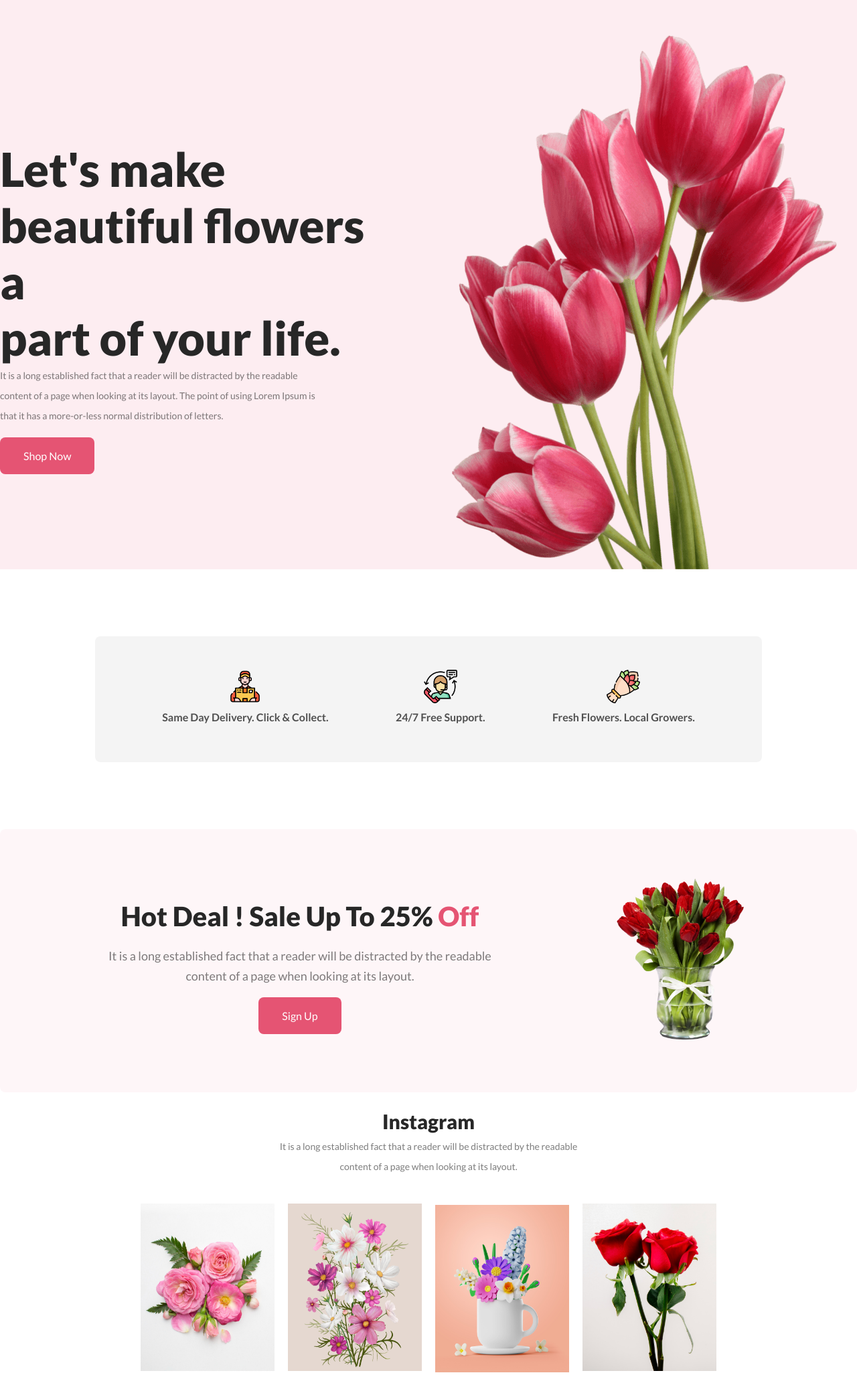
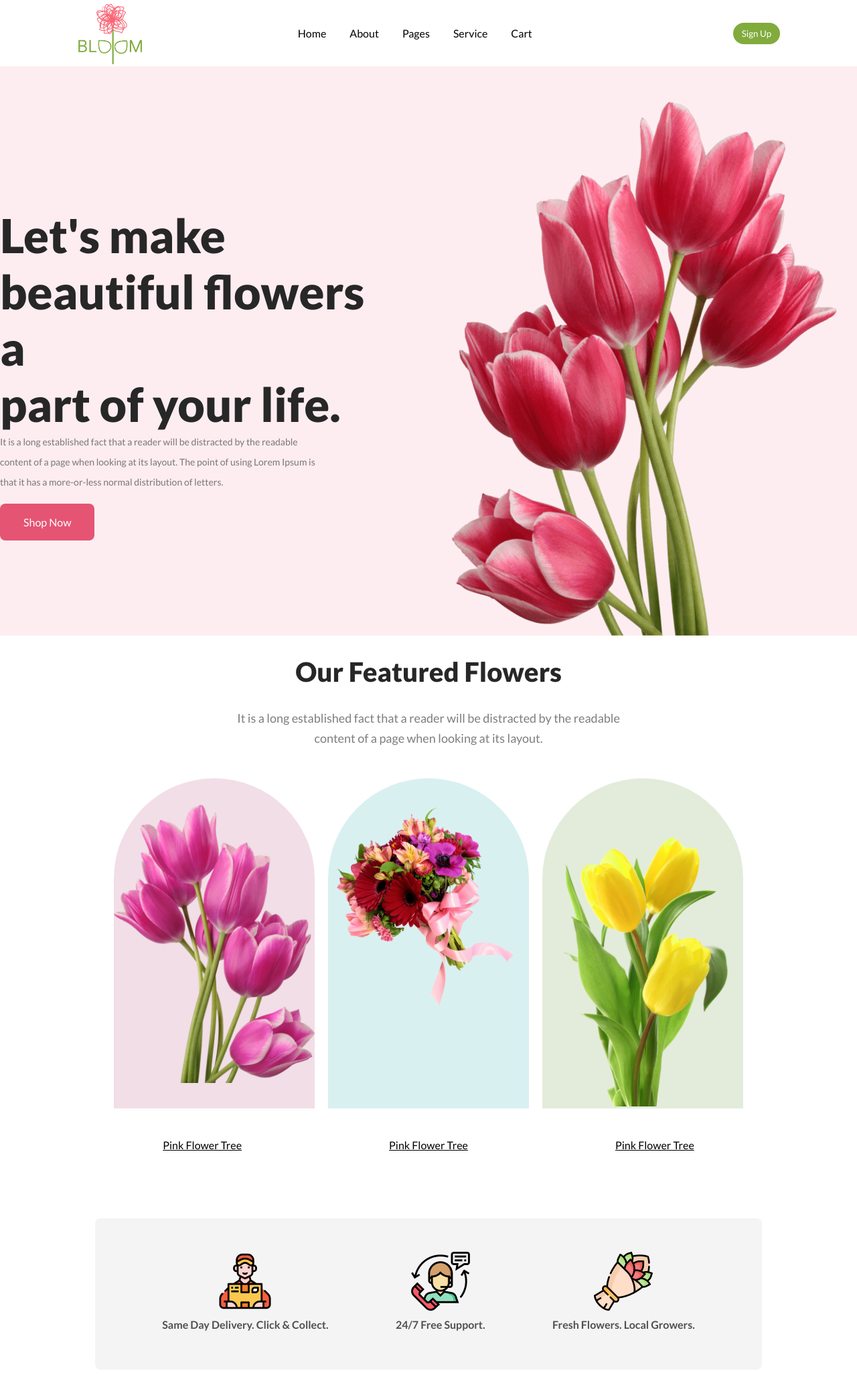
Before and after one commit to ForhadAhmed367423/flower-shop-assingment, a plain HTML site: page index.html in a window 1280 px wide. Shown: the top 2053 px of the page at 67% size. Drawn offline with Linux system fonts and the light colour scheme.

Commit message:
all done

```diff
--- a/index.html
+++ b/index.html
@@ -5,7 +5,7 @@
     <meta charset="UTF-8">
     <meta name="viewport" content="width=device-width, initial-scale=1.0">
     <title>Flower Shop</title>
-    <link rel="shortcut icon" href="https://cdn-icons-png.flaticon.com/512/809/809117.png" type="image/x-icon">
+    <link rel="shortcut icon" href="Flower Asset/image_2023_07_11T15_38_01_257Z.png" type="image/x-icon">
     <link rel="stylesheet" href="style.css">
     <link rel="preconnect" href="https://fonts.googleapis.com">
     <link rel="preconnect" href="https://fonts.gstatic.com" crossorigin>
@@ -15,6 +15,23 @@
 <body>
     <!-- header secction starts -->
     <header>
+        <nav>
+            <div class="nav-container">
+                <div class="nav-logo">
+                    <img class="nav-logo" src="Flower Asset/image_2023_07_11T15_38_01_257Z.png" alt="">
+                </div>
+                <div class="nav-item">
+                    <li><a href="" class="nav-item">Home</a></li>
+                    <li><a href="" class="nav-item">About</a></li>
+                    <li><a href="" class="nav-item">Pages</a></li>
+                    <li><a href="" class="nav-item">Service</a></li>
+                    <li><a href="" class="nav-item">Cart</a></li>
+                </div>
+                <div class="nav-btn">
+                    <button class="-btn">Sign Up</button>
+                </div>
+            </div>
+        </nav>
         <div class="header-container">
             <div class="header-right">
                 <h1 class="head-title">Let's make <br>beautiful flowers a <br> part of your life.</h1>
@@ -31,6 +48,29 @@
         </div>
     </header>
     <main>
+        <!-- bonus section start -->
+        <div class="bonus-head">
+            <h2 class="bonus-title">Our Featured Flowers</h2>
+            <p class="bonus-description">It is a long established fact that a reader will be distracted by the readable<br> content of a page when looking at its layout.</p>
+        </div>
+        <div class="bonus-container">
+            <div class="ractangle-one">
+                <img class="three" src="Flower Asset/pngwing 6.png" alt="">
+            </div>
+            <div class="ractangle-two">
+                <img class="three two" src="Flower Asset/pngwing 5.png" alt="">
+
+            </div>
+            <div class="ractangle-three">
+                <img class="three" src="Flower Asset/pngwing 7.png" alt="">
+            </div>
+        </div>
+        <div class="name-container">
+            <a class="name" href="">Pink Flower Tree</a>
+            <a class="name" href="">Pink Flower Tree</a>
+            <a class="name" href="">Pink Flower Tree</a>
+        </div>
+
         <!-- optional section starts -->
         <div class="optional-container">
             <div class="delivary-man">
--- a/style.css
+++ b/style.css
@@ -2,6 +2,47 @@
     font-family: 'Lato', sans-serif;
     margin: 0px;
     padding: 0px;
+}
+
+.nav-container {
+    display: flex;
+    background-color: #FFFFFF;
+    justify-content: space-around;
+    align-items: center;
+    margin: 0;
+}
+
+.nav-logo {
+    width: 100px;
+}
+
+.nav-item {
+    list-style: none;
+    display: flex;
+    text-decoration: none;
+    margin-right: 35px;
+    color: black;
+}
+
+.nav-item:hover {
+    color: #81AB3D;
+}
+
+.-btn {
+    border-radius: 70px;
+    background: #81AB3D;
+    border: none;
+    padding: 8px 13px;
+    color: white
+
+}
+
+.-btn:hover {
+    border-radius: 70px;
+    border: 1px solid #000;
+    background: #FFF;
+    color:black;
+    transition: 1s;
 }
 
 .header-container {
@@ -25,13 +66,19 @@
     color: white;
     text-decoration: none;
 }
-.subs-btn{
+.primary-btn:hover{
+    background: #81AB3D;
+    transition: 1s;
+}
+
+.subs-btn {
     border-radius: 8px;
     background: #E55473;
     padding: 18px 35px;
     border: none;
     color: white;
 }
+
 .head-title {
     color: #272727;
     font-size: 70px;
@@ -46,6 +93,64 @@
     margin-bottom: 35px;
 }
 
+.bonus-title {
+    color: #272727;
+    text-align: center;
+    font-size: 40px;
+    font-weight: 800;
+    margin-top: 30px;
+}
+
+.bonus-description {
+    color: rgba(39, 39, 39, 0.60);
+    text-align: center;
+    font-size: 18px;
+    font-weight: 400;
+    line-height: 30px;
+    margin-top: 30px;
+    margin-bottom: 30px;
+}
+
+.bonus-container {
+    display: flex;
+    justify-content: center;
+    gap: 20px;
+    margin: 45px;
+}
+
+.ractangle-one {
+    border-radius: 300px 300px 0px 0px;
+    background: rgba(167, 33, 98, 0.15);
+}
+
+.ractangle-two {
+    border-radius: 300px 300px 0px 0px;
+    background: rgba(5, 151, 160, 0.15);
+}
+.three{
+    width: 300px;
+    margin-top: 40px;
+}
+
+.ractangle-three {
+    border-radius: 300px 300px 0px 0px;
+    background: rgba(71, 125, 17, 0.15);
+}
+.name-container{
+    display: flex;
+    justify-content: center;
+    align-items: center;
+    gap: 220px;
+}
+.name{
+    text-decoration: underline;
+    color: black;
+}
+.name:hover{
+    color: #E55473;
+    transition: 0.8s;
+}
+
 .deal-container {
     border-radius: 8px;
     background: rgba(229, 84, 115, 0.05);
@@ -54,12 +159,6 @@
     align-items: center;
     padding: 70px;
 }
-
-.deal-img {
-    width: 200px;
-    height: 250px;
-}
-
 .deal-right {
     text-align: center;
 }
@@ -96,9 +195,7 @@
     margin-bottom: 100px;
 }
 
-.delivary-img {
-    width: 50px;
-}
+.delivary-img {}
 
 .delivary-man {
     text-align: center;
@@ -122,8 +219,7 @@
 }
 
 .image {
-    width: 200px;
-    height: 250px;
+    width: 235px;
 }
 
 .instagram-title {
@@ -146,7 +242,7 @@
 .letest-container {
     border-radius: 8px;
     background: url(Rectangle\ 9.png), lightgray 0px -203.444px / 100% 213.755% no-repeat;
-    width: 63%;
+    width: 70%;
     margin: auto;
     background-size: cover;
     padding: 25px;
@@ -209,5 +305,5 @@
     font-size: 12px;
     font-weight: 400;
     margin-top: 10px;
-    margin-bottom: 30px;
+    margin-bottom: 120px;
 }
```
Also changed, not shown: Flower Asset/Group 1000009142.svg (added), Flower Asset/image_2023_07_11T15_38_01_257Z.png (added).
